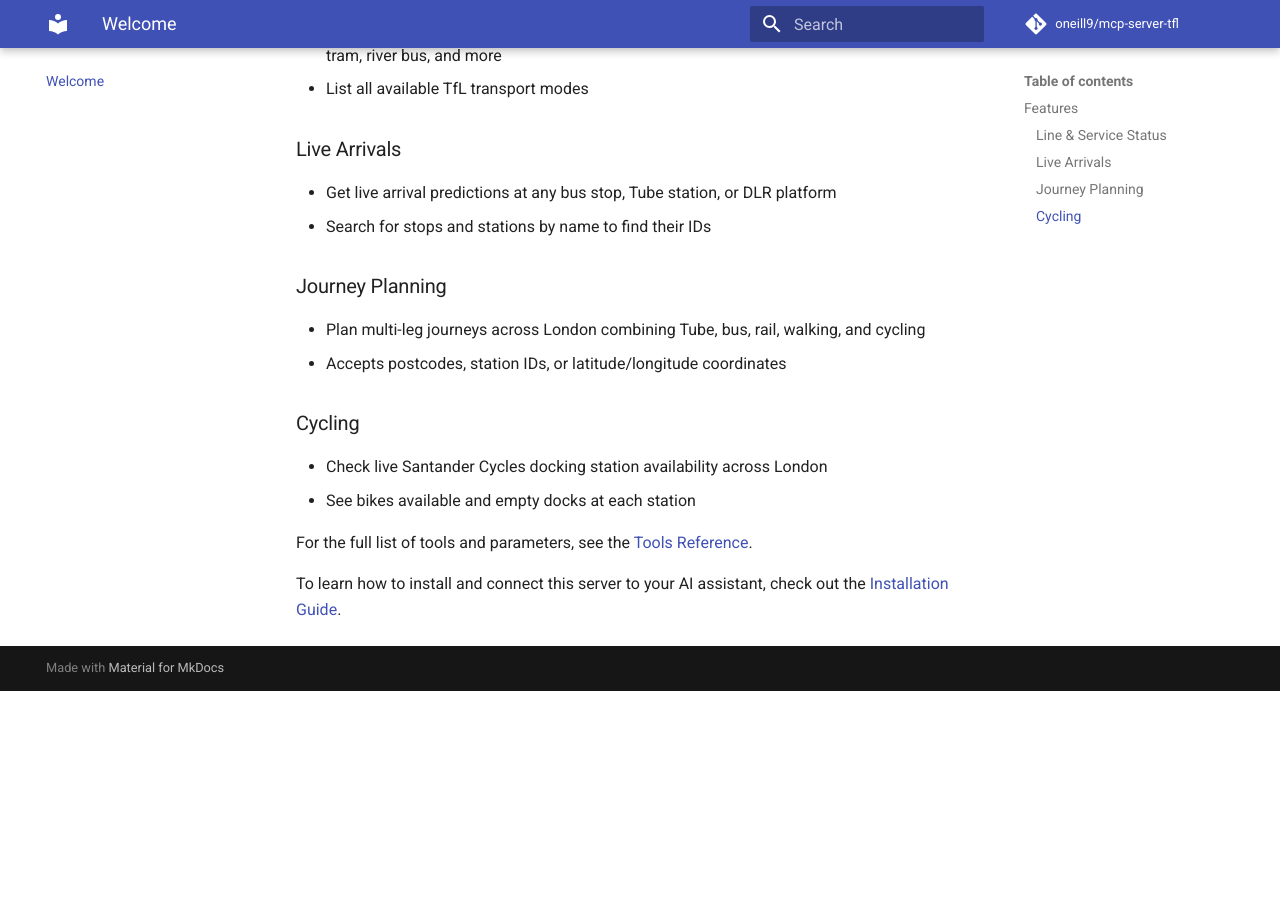
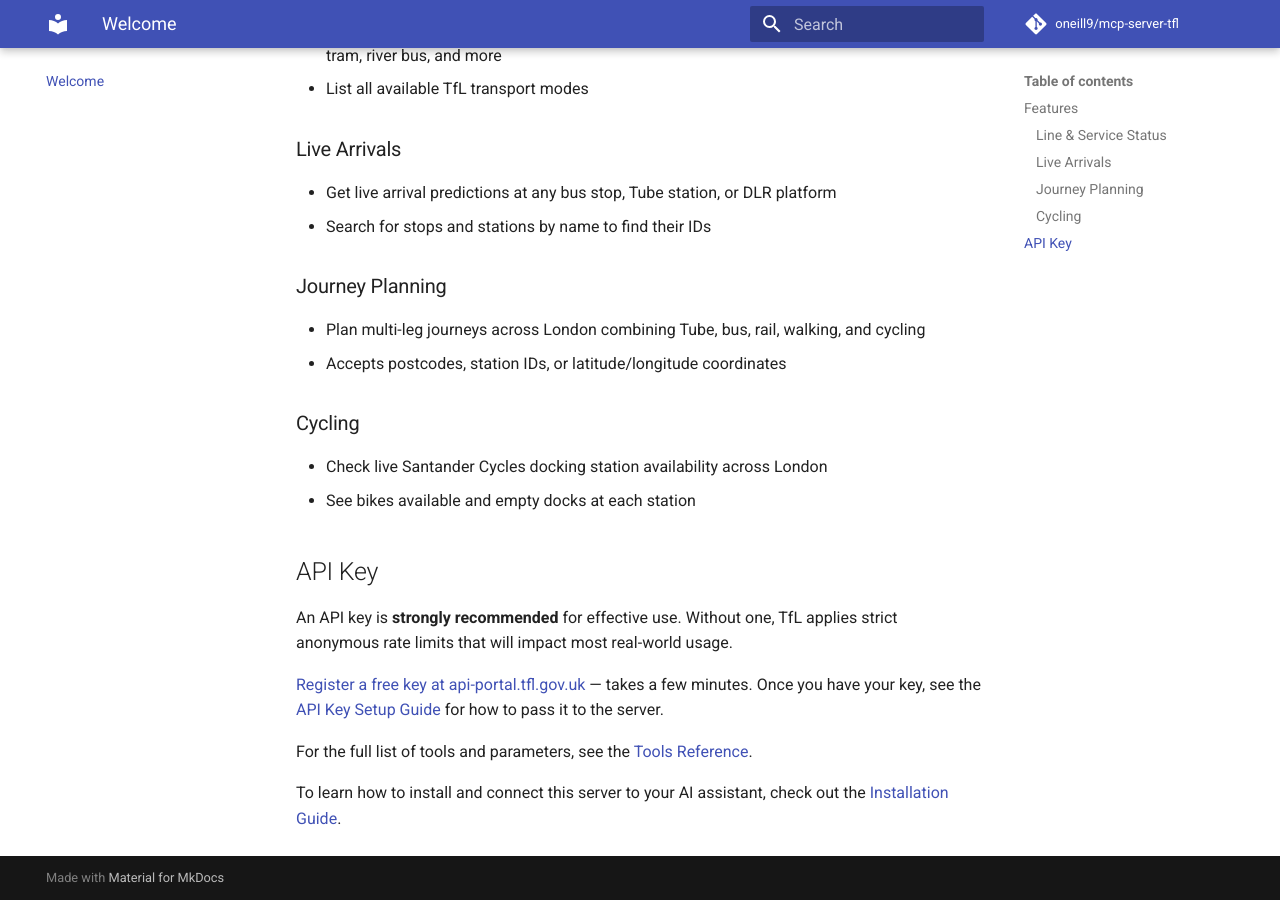
Before and after one commit to oneill9/mcp-server-tfl, an MkDocs documentation site: the page built from docs/index.md, in a window 1280 px wide and 900 px high, scrolled down 541 px. Built offline with MkDocs 1.6.1 and Material for MkDocs 9.7.7, drawn with Linux system fonts in a browser that asks for light colours; comment, search, counter and statistics services are not loaded; before the commit the page ends 1232 px from its top, so only the background shows below that.

Commit message:
docs: strengthen API key messaging in index and release template
Add API Key section to docs/index.md and update release workflow
template to use consistent "strongly recommended" wording.

Co-Authored-By: Claude Sonnet 4.6 <noreply@anthropic.com>

```diff
--- a/docs/index.md
+++ b/docs/index.md
@@ -29,6 +29,12 @@ This MCP server exposes the [TfL (Transport for London) Unified API](https://api
 - Check live Santander Cycles docking station availability across London
 - See bikes available and empty docks at each station
 
+## API Key
+
+An API key is **strongly recommended** for effective use. Without one, TfL applies strict anonymous rate limits that will impact most real-world usage.
+
+[Register a free key at api-portal.tfl.gov.uk](https://api-portal.tfl.gov.uk/) — takes a few minutes. Once you have your key, see the [API Key Setup Guide](api-keys.md) for how to pass it to the server.
+
 For the full list of tools and parameters, see the [Tools Reference](tools.md).
 
 To learn how to install and connect this server to your AI assistant, check out the [Installation Guide](installation.md).
```
Also changed, not shown: 1 other file.
